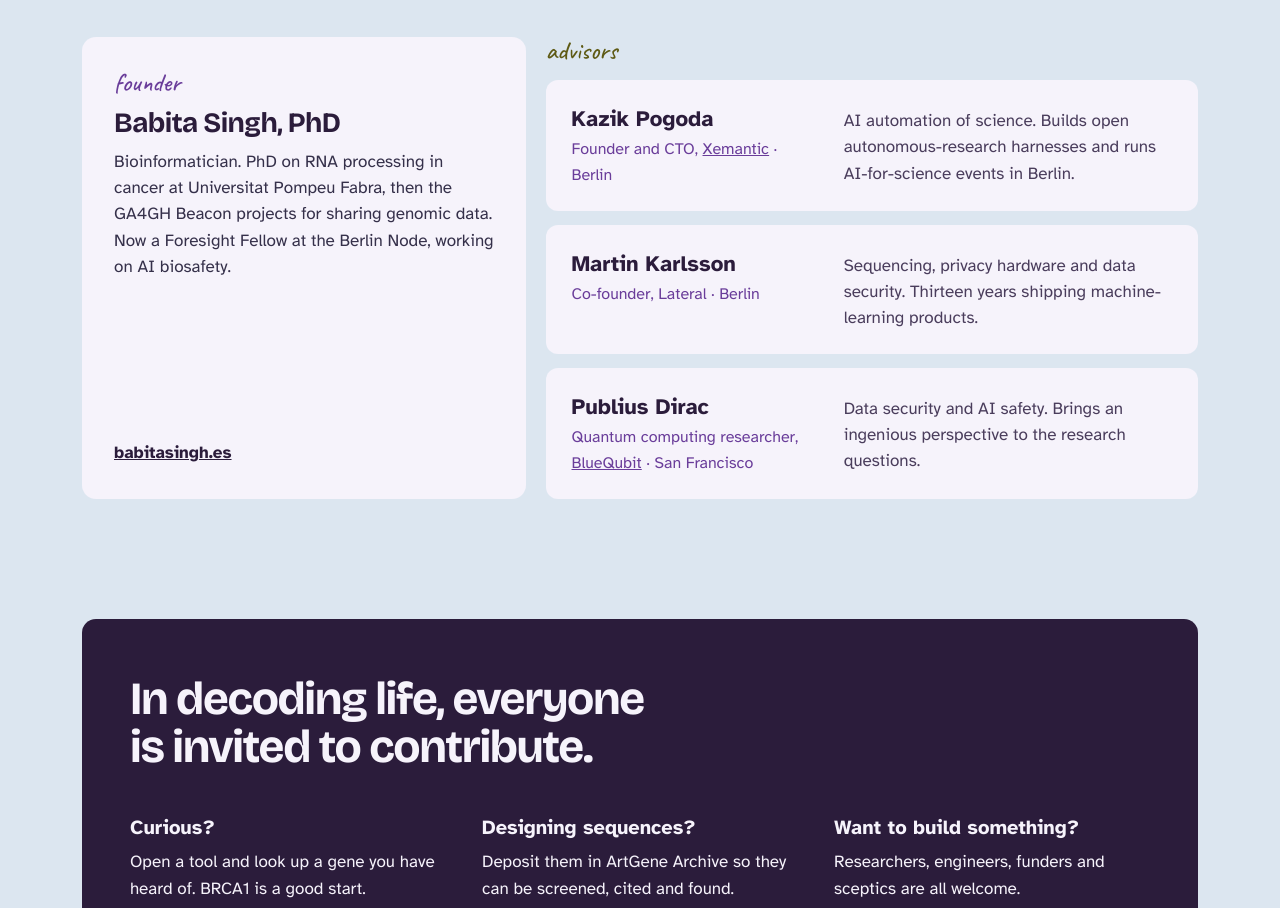
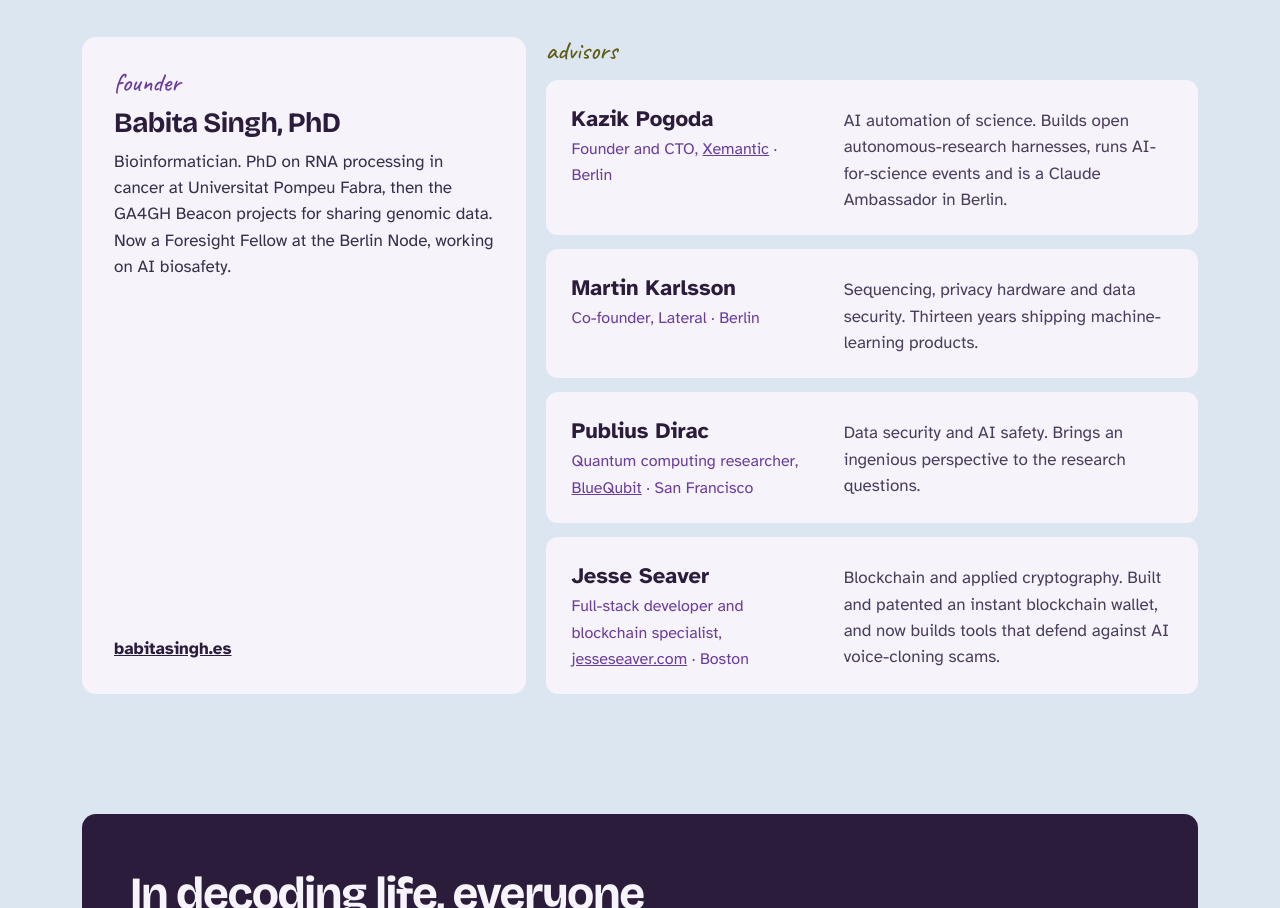
Before and after one commit to babisingh/genethropic-site, a website: page index.html in a window 1280 px wide. Shown: the part 3547-4455 px from the top of the page. Drawn offline with nearby package versions, Linux system fonts and the light colour scheme.

Commit message:
Add Jesse Seaver as advisor and update Kazik's card
Co-Authored-By: Claude Fable 5.2 <noreply@anthropic.com>

```diff
--- a/index.html
+++ b/index.html
@@ -207,7 +207,7 @@
       <div class="note">advisors</div>
       <div class="advisor">
         <div><h3>Kazik Pogoda</h3><span class="role">Founder and CTO, <a href="https://xemantic.com/" target="_blank" rel="noopener">Xemantic</a> · Berlin</span></div>
-        <p>AI automation of science. Builds open autonomous-research harnesses and runs AI-for-science events in Berlin.</p>
+        <p>AI automation of science. Builds open autonomous-research harnesses, runs AI-for-science events and is a Claude Ambassador in Berlin.</p>
       </div>
       <div class="advisor">
         <div><h3>Martin Karlsson</h3><span class="role">Co-founder, Lateral · Berlin</span></div>
@@ -216,6 +216,10 @@
       <div class="advisor">
         <div><h3>Publius Dirac</h3><span class="role">Quantum computing researcher, <a href="https://www.bluequbit.io/" target="_blank" rel="noopener">BlueQubit</a> · San Francisco</span></div>
         <p>Data security and AI safety. Brings an ingenious perspective to the research questions.</p>
+      </div>
+      <div class="advisor">
+        <div><h3>Jesse Seaver</h3><span class="role">Full-stack developer and blockchain specialist, <a href="https://jesseseaver.com/" target="_blank" rel="noopener">jesseseaver.com</a> · Boston</span></div>
+        <p>Blockchain and applied cryptography. Built and patented an instant blockchain wallet, and now builds tools that defend against AI voice-cloning scams.</p>
       </div>
     </div>
   </div>
```
